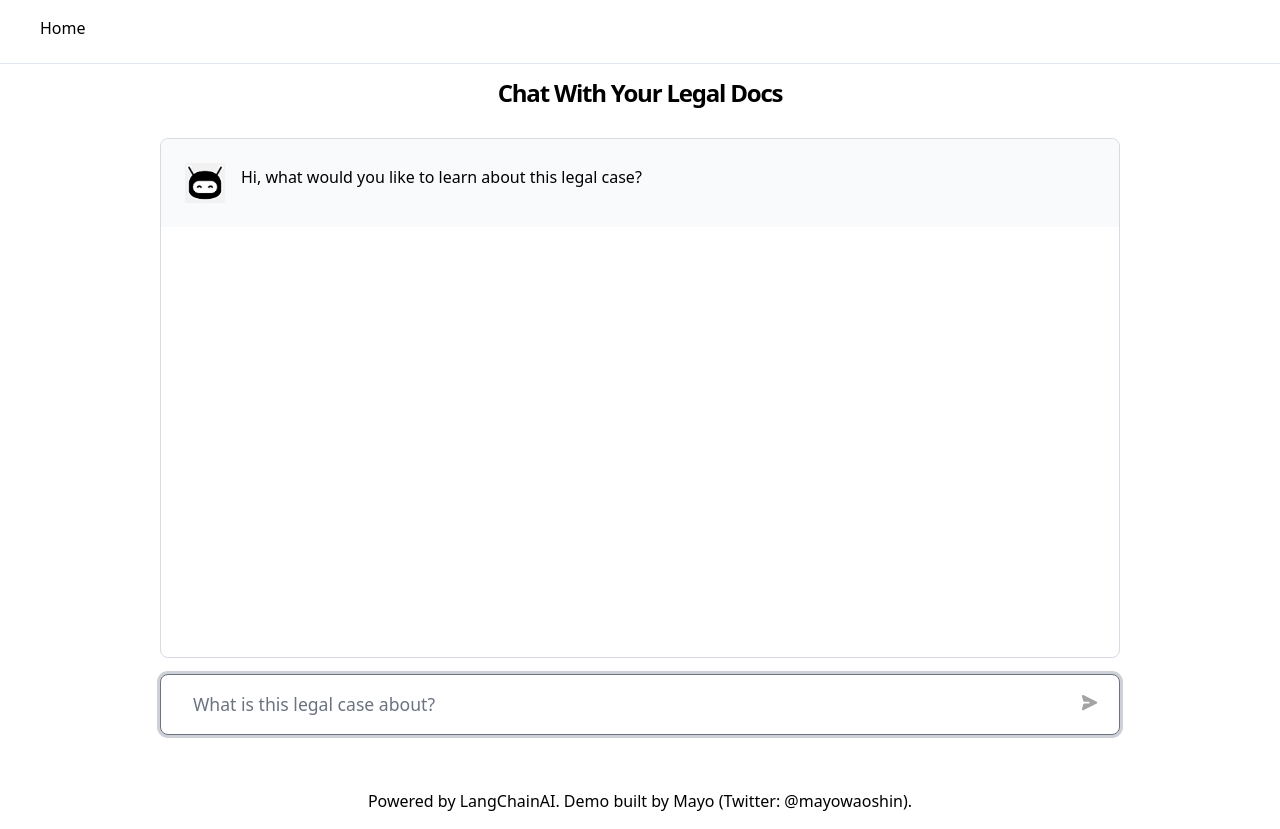
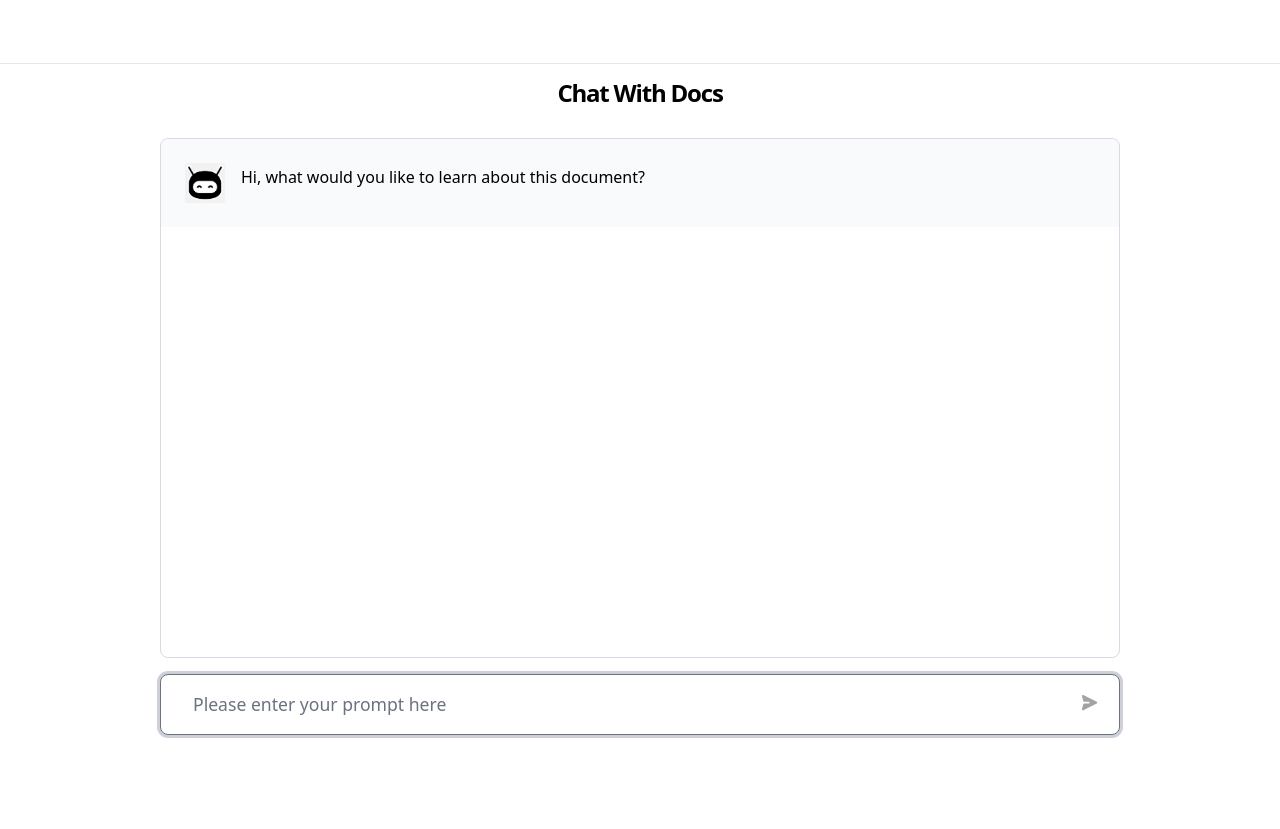
Before and after one commit to mayooear/gpt4-pdf-chatbot-langchain, a Next.js app: page / in a window 1280 px wide. After the commit the page ends 805 px from the top, so only its background shows below. Built offline with nearby package versions, Linux system fonts and the light colour scheme.

Commit message:
changed boilerplate

```diff
--- a/components/layout.tsx
+++ b/components/layout.tsx
@@ -8,9 +8,9 @@ export default function Layout({ children }: LayoutProps) {
       <header className="container sticky top-0 z-40 bg-white">
         <div className="h-16 border-b border-b-slate-200 py-4">
           <nav className="ml-4 pl-6">
-            <a href="#" className="hover:text-slate-600 cursor-pointer">
+            {/* <a href="#" className="hover:text-slate-600 cursor-pointer">
               Home
-            </a>
+            </a> */}
           </nav>
         </div>
       </header>
--- a/pages/index.tsx
+++ b/pages/index.tsx
@@ -27,7 +27,7 @@ export default function Home() {
   }>({
     messages: [
       {
-        message: 'Hi, what would you like to learn about this legal case?',
+        message: 'Hi, what would you like to learn about this document?',
         type: 'apiMessage',
       },
     ],
@@ -165,7 +165,7 @@ export default function Home() {
       <Layout>
         <div className="mx-auto flex flex-col gap-4">
           <h1 className="text-2xl font-bold leading-[1.1] tracking-tighter text-center">
-            Chat With Your Legal Docs
+            Chat With Docs
           </h1>
           <main className={styles.main}>
             <div className={styles.cloud}>
@@ -279,7 +279,7 @@ export default function Home() {
                     placeholder={
                       loading
                         ? 'Waiting for response...'
-                        : 'What is this legal case about?'
+                        : 'Please enter your prompt here'
                     }
                     value={query}
                     onChange={(e) => setQuery(e.target.value)}
@@ -316,9 +316,9 @@ export default function Home() {
           </main>
         </div>
         <footer className="m-auto p-4">
-          <a href="https://twitter.com/mayowaoshin">
+          {/* <a href="https://twitter.com/mayowaoshin">
             Powered by LangChainAI. Demo built by Mayo (Twitter: @mayowaoshin).
-          </a>
+          </a> */}
         </footer>
       </Layout>
     </>
```
